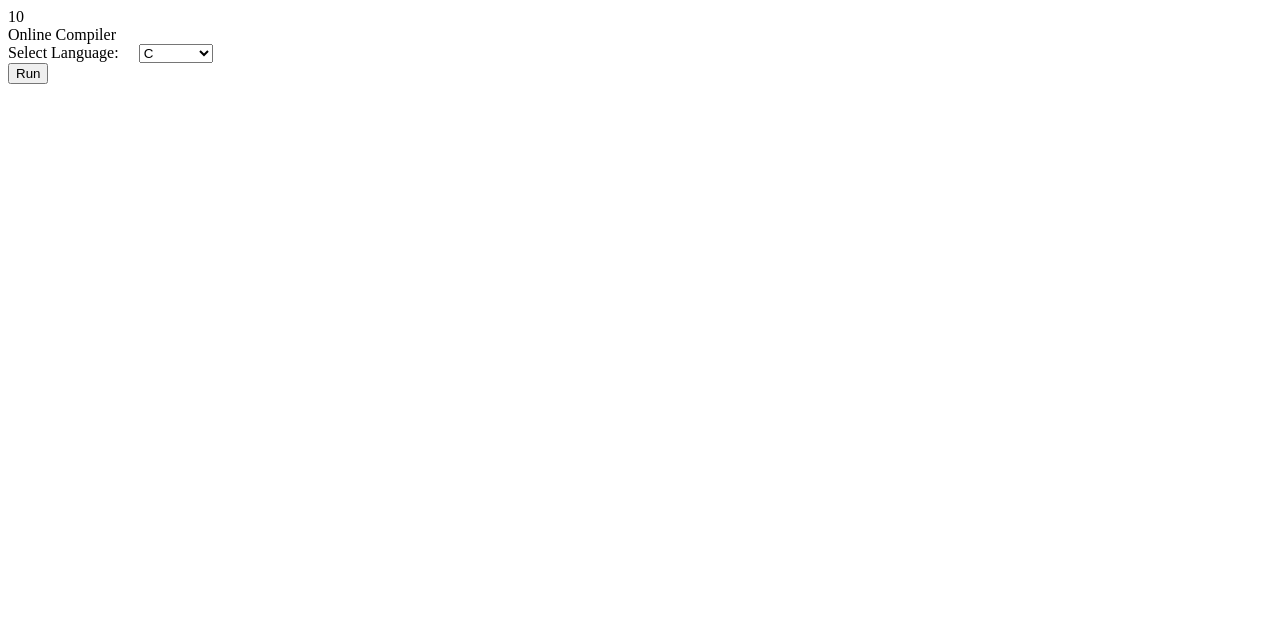
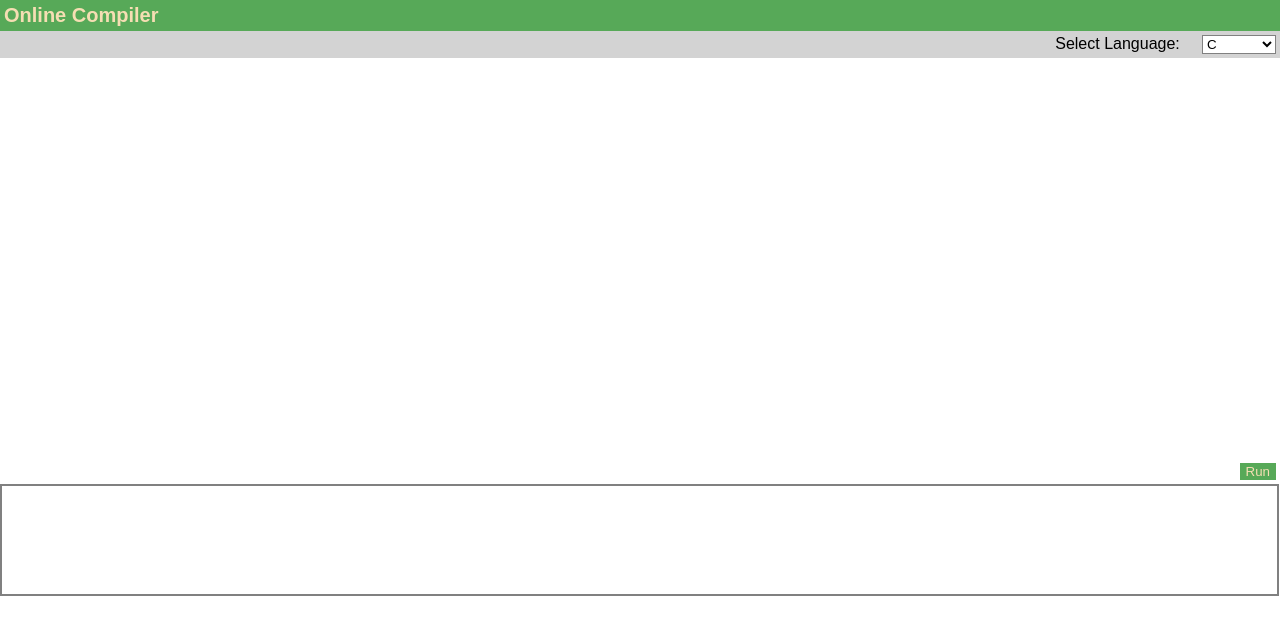
Before and after one commit to anuragsamota/online-compiler, a website: page ui/ide.html in a window 1280 px wide. Drawn offline with nearby package versions, Linux system fonts and the light colour scheme.

Commit message:
completed naveber

```diff
--- a/ui/css/style.css
+++ b/ui/css/style.css
@@ -0,0 +1,49 @@
+*{margin: 0;}
+
+.header {
+    background: #57a958;
+    text-align: left;
+    font-size: 20px;
+    font-weight: bold;
+    color: wheat;
+    padding: 4px;
+    font-family: sans-serif;
+
+}
+
+.control-panel {
+    background-color: lightgray;
+    text-align: right;
+    padding: 4px;
+    font-family: sans-serif;
+
+}
+
+.languages {
+    background: white;
+    border: 1px solid gray;
+
+}
+
+#editor {height: 400px;}
+
+.button-container {
+    text-align: right;
+    padding: 4px;
+}
+
+.btn {
+    background: #57a958;
+
+    color: wheat;
+    padding: 8;
+    border: 0;
+}
+
+.output {
+        padding: 4px;
+        border: 2px solid gray;
+        min-height: 100px;
+        width: 99%;
+        resize: none;
+}
--- a/ui/ide.html
+++ b/ui/ide.html
@@ -5,7 +5,7 @@
     <meta http-equiv="X-UA-Compatible" content="IE=edge">
     <meta name="viewport" content="width=device-width, initial-scale=1.0">
     <title>Online Compiler</title>
-    <link rel="stylesheet" href="css/style.css" />10
+    <link rel="stylesheet" href="css/style.css" />
 </head>
 <body>
 
@@ -27,8 +27,10 @@
         <button class="btn" onclick="executeCode()"> Run </button>
     </div>
 
+    <script src="https://ajax.googleapis.com/ajax/libs/jquery/3.6.0/jquery.min.js"></script>
     <div class="output"></div>
-
+    <script scr="js/lib/ace.js"></script>
+    <script scr="js/lib/theme-monokai.js"></script>
     <script scr=" js/ide.js"></script>
 
 </body>
```
